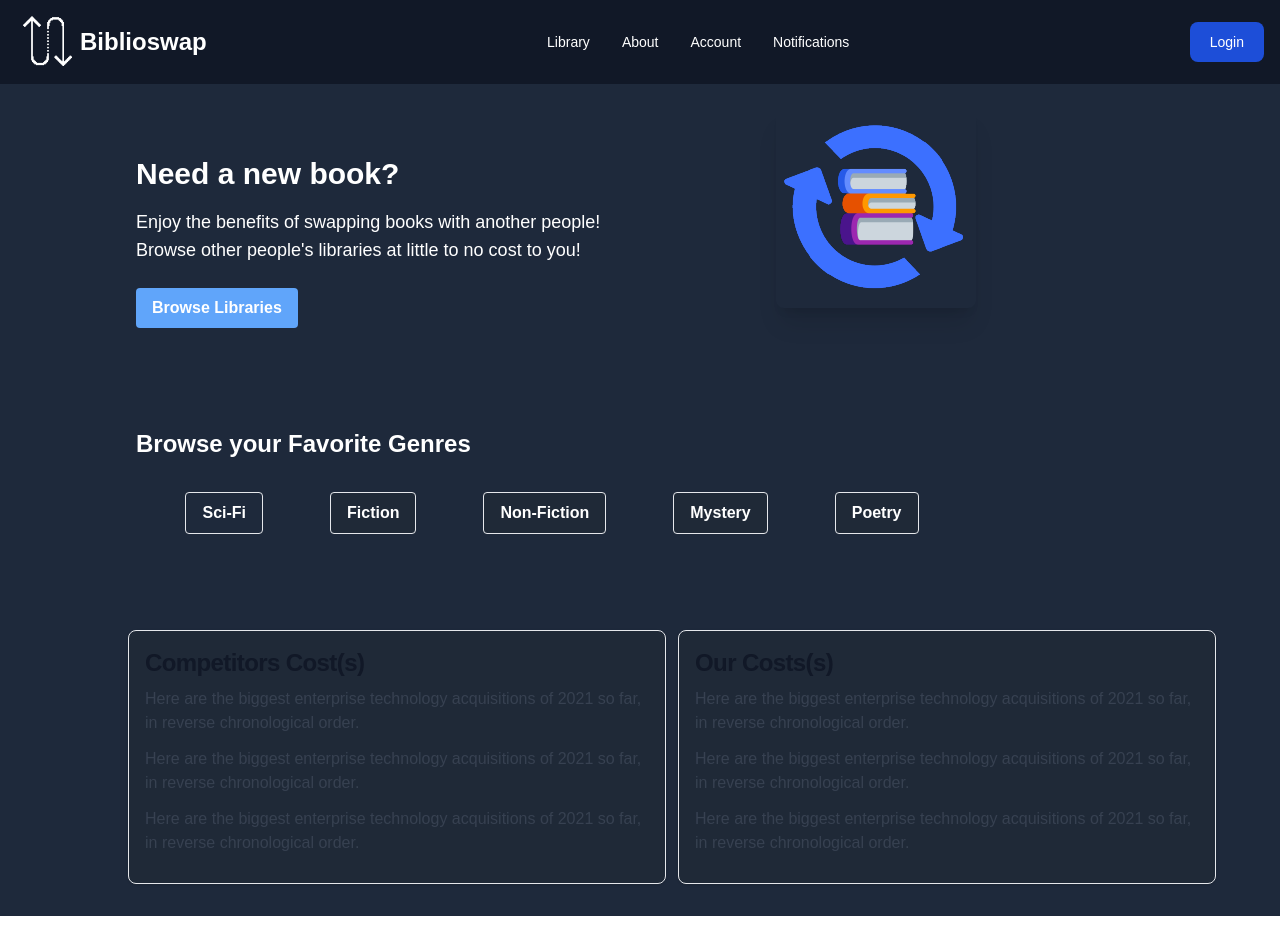
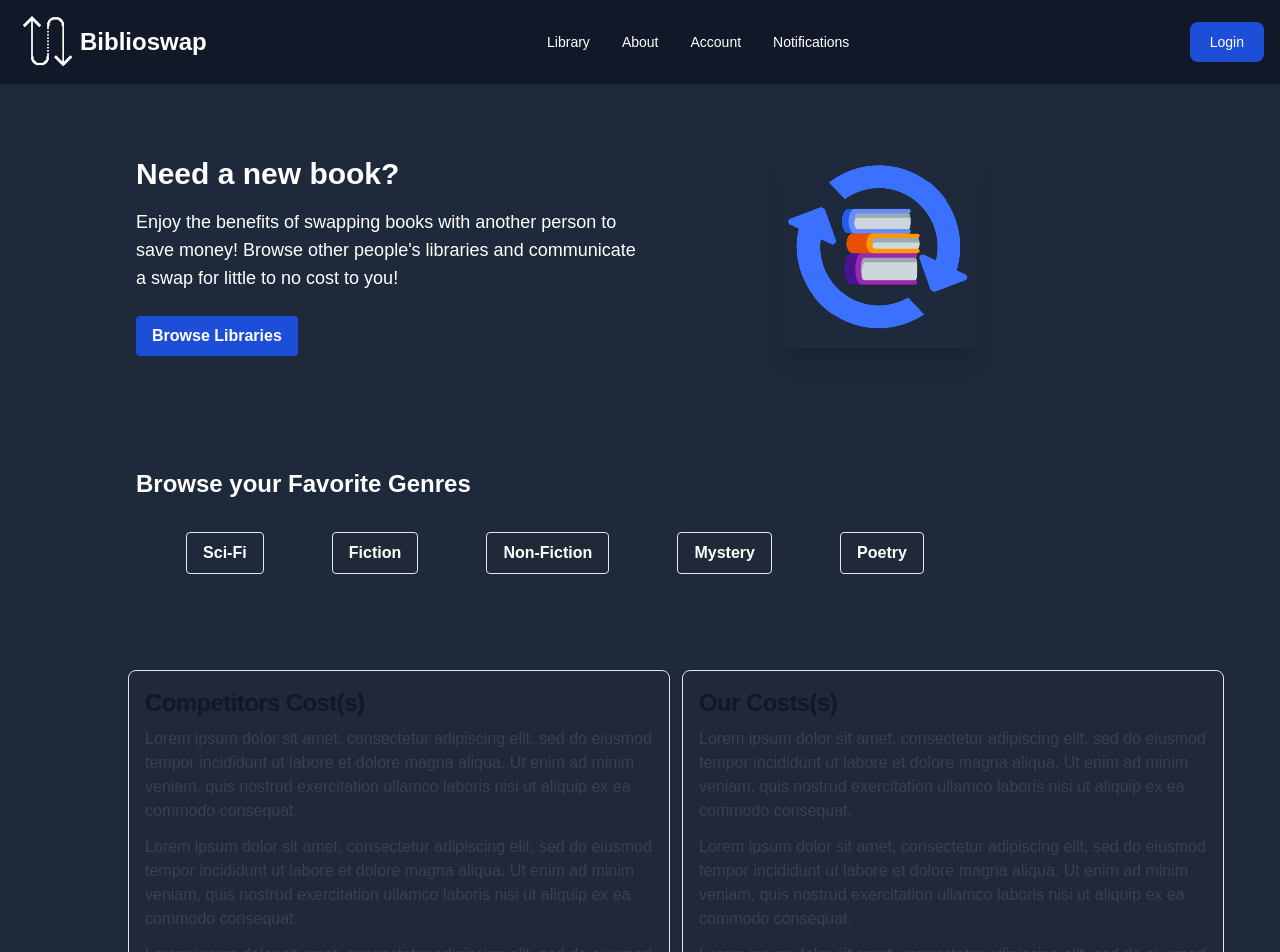
Before and after one commit to gvsucis/f23-biblioswap, a React (Create React App) app: page / in a window 1280 px wide. Shown: the top 952 px of the page. Built offline with nearby package versions, Linux system fonts and the light colour scheme; no server answers.

Commit message:
fixing homepage UI

```diff
--- a/src/pages/home.js
+++ b/src/pages/home.js
@@ -10,17 +10,17 @@ const Home = () => {
       <Navbar />
 
     <div class="container mx-auto px-4 bg-slate-800 pl-20">
-        <div class="flex flex-wrap mx-4">
+        <div class="flex flex-wrap mx-4 mr-2">
             <div class="w-full md:w-1/2 px-4 mt-12">
                 <div class="p-6">
                     <h1 class="text-3xl font-semibold mb-4 text-white">Need a new book?</h1>
-                    <p class="text-lg text-white mb-2">Enjoy the benefits of swapping books with another people! Browse other people's libraries at little to no cost to you!</p>
-                    <Link to="/library" className="bg-blue-400 hover:bg-blue-700 text-white font-bold py-2 px-4 rounded mt-4 inline-block no-underline">
+                    <p class="text-lg text-white mb-2">Enjoy the benefits of swapping books with another person to save money! Browse other people's libraries and communicate a swap for little to no cost to you!</p>
+                    <Link to="/library" className="bg-blue-700 hover:bg-blue-700 text-white font-bold py-2 px-4 rounded mt-4 inline-block no-underline">
                       Browse Libraries
                     </Link>
                 </div>
             </div>
-            <div class="w-full md:w-1/2 px-4 pl-20 mb-20">
+            <div class="w-full md:w-1/2 px-4 pl-20 mb-20 mt-10">
                 <div class="p-6">
                     <img src="..\images\swap.png" alt="Book Image" class="rounded-lg shadow-xl"></img>
                 </div>
@@ -58,18 +58,18 @@ const Home = () => {
                 <a href="#" class="flex flex-col items-center bg-gray-800 border border-gray-200 rounded-lg shadow md:flex-row md:max-w-xl hover:bg-gray-10">
                 <div class="flex flex-col justify-between p-4 leading-normal">
                         <h5 class="mb-2 text-2xl font-bold tracking-tight text-gray-900 dark:text-white">Competitors Cost(s)</h5>
-                        <p class="mb-3 font-normal text-gray-700 dark:text-gray-400">Here are the biggest enterprise technology acquisitions of 2021 so far, in reverse chronological order.</p>
-                        <p class="mb-3 font-normal text-gray-700 dark:text-gray-400">Here are the biggest enterprise technology acquisitions of 2021 so far, in reverse chronological order.</p>
-                        <p class="mb-3 font-normal text-gray-700 dark:text-gray-400">Here are the biggest enterprise technology acquisitions of 2021 so far, in reverse chronological order.</p>
+                        <p class="mb-3 font-normal text-gray-700 dark:text-gray-400">Lorem ipsum dolor sit amet, consectetur adipiscing elit, sed do eiusmod tempor incididunt ut labore et dolore magna aliqua. Ut enim ad minim veniam, quis nostrud exercitation ullamco laboris nisi ut aliquip ex ea commodo consequat.</p>
+                        <p class="mb-3 font-normal text-gray-700 dark:text-gray-400">Lorem ipsum dolor sit amet, consectetur adipiscing elit, sed do eiusmod tempor incididunt ut labore et dolore magna aliqua. Ut enim ad minim veniam, quis nostrud exercitation ullamco laboris nisi ut aliquip ex ea commodo consequat.</p>
+                        <p class="mb-3 font-normal text-gray-700 dark:text-gray-400">Lorem ipsum dolor sit amet, consectetur adipiscing elit, sed do eiusmod tempor incididunt ut labore et dolore magna aliqua. Ut enim ad minim veniam, quis nostrud exercitation ullamco laboris nisi ut aliquip ex ea commodo consequat.</p>
 
                     </div>
                 </a>
                 <a href="#" class="flex flex-col items-center bg-gray-800 border border-gray-200 rounded-lg shadow md:flex-row md:max-w-xl hover:bg-gray-10">
                   <div class="flex flex-col justify-between p-4 leading-normal">
                           <h5 class="mb-2 text-2xl font-bold tracking-tight text-gray-900 dark:text-white">Our Costs(s)</h5>
-                          <p class="mb-3 font-normal text-gray-700 dark:text-gray-400">Here are the biggest enterprise technology acquisitions of 2021 so far, in reverse chronological order.</p>
-                          <p class="mb-3 font-normal text-gray-700 dark:text-gray-400">Here are the biggest enterprise technology acquisitions of 2021 so far, in reverse chronological order.</p>
-                          <p class="mb-3 font-normal text-gray-700 dark:text-gray-400">Here are the biggest enterprise technology acquisitions of 2021 so far, in reverse chronological order.</p>
+                          <p class="mb-3 font-normal text-gray-700 dark:text-gray-400">Lorem ipsum dolor sit amet, consectetur adipiscing elit, sed do eiusmod tempor incididunt ut labore et dolore magna aliqua. Ut enim ad minim veniam, quis nostrud exercitation ullamco laboris nisi ut aliquip ex ea commodo consequat.</p>
+                          <p class="mb-3 font-normal text-gray-700 dark:text-gray-400">Lorem ipsum dolor sit amet, consectetur adipiscing elit, sed do eiusmod tempor incididunt ut labore et dolore magna aliqua. Ut enim ad minim veniam, quis nostrud exercitation ullamco laboris nisi ut aliquip ex ea commodo consequat.</p>
+                          <p class="mb-3 font-normal text-gray-700 dark:text-gray-400">Lorem ipsum dolor sit amet, consectetur adipiscing elit, sed do eiusmod tempor incididunt ut labore et dolore magna aliqua. Ut enim ad minim veniam, quis nostrud exercitation ullamco laboris nisi ut aliquip ex ea commodo consequat.</p>
 
                   </div>
                 </a>
```
